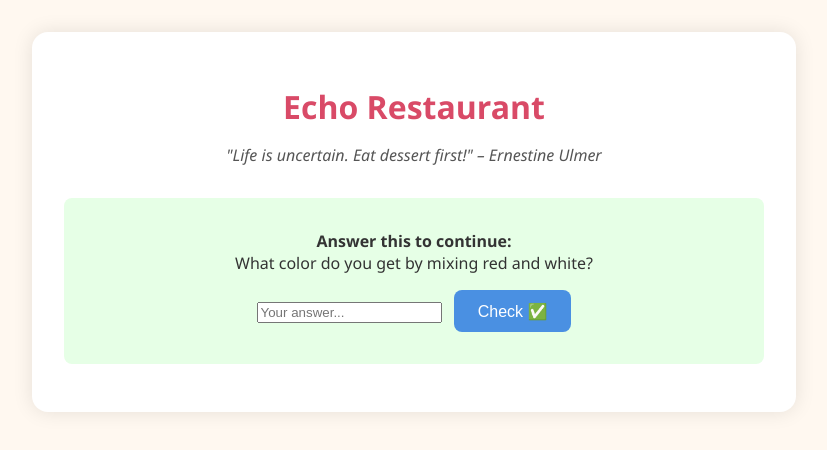
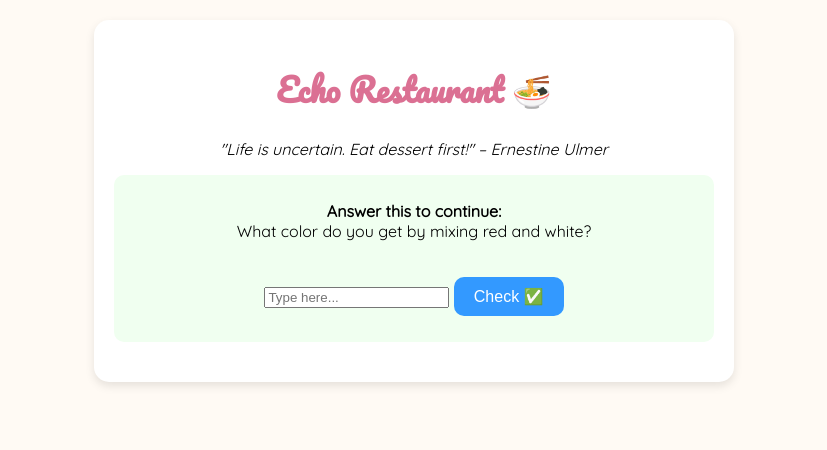
Before and after one commit to swatin9/echo-menu, a plain HTML site: page index.html in a window 1280 px wide. Shown: the whole page, without its empty margins (226-1053 px from the left). Drawn offline with Linux system fonts and the light colour scheme.

Commit message:
Update index.html

```diff
--- a/index.html
+++ b/index.html
@@ -3,138 +3,107 @@
 <head>
   <meta charset="UTF-8" />
   <meta name="viewport" content="width=device-width, initial-scale=1.0"/>
-  <title>Echo Menu</title>
+  <title>Echo Menu 🍽</title>
+  <link rel="stylesheet" href="https://fonts.googleapis.com/css2?family=Pacifico&family=Quicksand&display=swap">
   <style>
     body {
-      font-family: 'Segoe UI', sans-serif;
-      background: #fff8f0;
+      font-family: 'Quicksand', sans-serif;
+      background: #fffaf4;
       margin: 0;
-      padding: 0;
-      color: #333;
-    }
-
-    .container {
-      max-width: 700px;
-      margin: 2rem auto;
-      padding: 2rem;
-      background: #ffffff;
-      border-radius: 16px;
-      box-shadow: 0 0 20px rgba(0, 0, 0, 0.1);
-    }
-
-    h1 {
-      text-align: center;
-      color: #d94a67;
-      margin-bottom: 0.5rem;
-    }
-
-    .quote {
-      text-align: center;
-      font-style: italic;
-      color: #555;
-      margin-bottom: 2rem;
-    }
-
-    .question-box {
-      background: #e6ffe6;
-      padding: 1rem;
-      border-radius: 8px;
-      margin-bottom: 1rem;
+      padding: 20px;
       text-align: center;
     }
-
-    .hidden {
-      display: none;
+    h1 {
+      font-family: 'Pacifico', cursive;
+      color: #db7093;
     }
-
-    .section {
-      margin: 1.5rem 0;
+    .menu-container {
+      max-width: 600px;
+      margin: 0 auto;
+      background: #fff;
+      padding: 20px;
+      border-radius: 15px;
+      box-shadow: 0 4px 10px rgba(0,0,0,0.1);
     }
-
+    .question-box {
+      margin-bottom: 20px;
+      background: #f0fff0;
+      padding: 10px;
+      border-radius: 10px;
+    }
     label {
-      font-weight: 600;
+      display: block;
+      margin-top: 10px;
+      font-weight: bold;
     }
-
-    input[type="text"], input[type="radio"], input[type="checkbox"] {
-      margin-right: 0.5rem;
+    img {
+      width: 200px;
+      height: auto;
+      border-radius: 10px;
+      margin: 10px auto;
     }
-
-    button {
-      background-color: #4a90e2;
+    .button {
+      padding: 10px 20px;
+      background-color: #3399ff;
       color: white;
-      padding: 0.7rem 1.5rem;
       border: none;
-      border-radius: 8px;
-      font-size: 1rem;
+      border-radius: 10px;
+      font-size: 16px;
       cursor: pointer;
+      margin-top: 20px;
     }
-
-    button:hover {
-      background-color: #357ab8;
-    }
-
-    img.food {
-      max-width: 100%;
-      border-radius: 8px;
-      margin: 10px 0;
+    .button:hover {
+      background-color: #0077cc;
     }
   </style>
 </head>
 <body>
-  <div class="container">
-    <h1>Echo Restaurant</h1>
-    <p class="quote">"Life is uncertain. Eat dessert first!" – Ernestine Ulmer</p>
+  <div class="menu-container">
+    <h1>Echo Restaurant 🍜</h1>
+    <p><em>"Life is uncertain. Eat dessert first!" – Ernestine Ulmer</em></p>
 
-    <div id="quiz" class="question-box">
-      <p><strong>Answer this to continue:</strong><br>
-      What color do you get by mixing red and white?</p>
-      <input type="text" id="answer" placeholder="Your answer..." />
-      <button onclick="checkAnswer()">Check ✅</button>
-      <p id="message"></p>
+    <div class="question-box">
+      <p><strong>Answer this to continue:</strong><br>What color do you get by mixing red and white?</p>
+      <input type="text" id="quizAnswer" placeholder="Type here..." />
+      <button onclick="checkAnswer()" class="button">Check ✅</button>
+      <p id="quizMessage"></p>
     </div>
 
-    <form id="menuForm" class="hidden" action="thank-you.html" method="GET">
-      <div class="section">
-        <h3>Main Dish</h3>
-        <label><input type="radio" name="main" required value="Cheesy Pasta Tteokbokki" /> Cheesy Pasta Tteokbokki</label><br>
-        <img class="food" src="https://i.imgur.com/fPGBNfG.jpg" alt="Cheesy Pasta Tteokbokki">
+    <form id="orderForm" style="display:none;" action="thank-you.html" method="GET">
+      <label>Main Dish</label>
+      <input type="radio" name="main" value="Cheesy Pasta Tteokbokki" required />
+      Cheesy Pasta Tteokbokki<br>
+      <img src="https://images.unsplash.com/photo-1609501674056-e877c5b3d3e4" alt="Cheesy Tteokbokki" />
 
-        <label><input type="radio" name="main" value="Makhni Tteokbokki" /> Makhni Tteokbokki</label><br>
-        <img class="food" src="https://i.imgur.com/3AdFbZC.jpg" alt="Makhni Tteokbokki">
-      </div>
+      <input type="radio" name="main" value="Makhni Tteokbokki" />
+      Makhni Tteokbokki<br>
+      <img src="https://images.unsplash.com/photo-1582453470968-793a25ca7b45" alt="Makhni Tteokbokki" />
 
-      <div class="section">
-        <h3>Add-ons</h3>
-        <label><input type="checkbox" name="addons" value="Extra Cheese" /> Extra Cheese</label>
-      </div>
+      <label>Add-ons</label>
+      <input type="checkbox" name="addon" value="Extra Cheese" /> Extra Cheese
 
-      <div class="section">
-        <h3>Dessert</h3>
-        <label><input type="radio" name="dessert" required value="Mango Cheesecake" /> Mango Cheesecake</label><br>
-        <img class="food" src="https://i.imgur.com/0bzvJUb.jpg" alt="Mango Cheesecake">
+      <label>Dessert</label>
+      <input type="radio" name="dessert" value="Mango Cheesecake" required />
+      Mango Cheesecake<br>
+      <img src="https://images.unsplash.com/photo-1612197526444-e02ee8b32792" alt="Mango Cheesecake" />
 
-        <label><input type="radio" name="dessert" value="Chocolate Cheesecake" /> Chocolate Cheesecake</label><br>
-        <img class="food" src="https://i.imgur.com/Mv0aA4h.jpg" alt="Chocolate Cheesecake">
-      </div>
+      <input type="radio" name="dessert" value="Chocolate Cheesecake" />
+      Chocolate Cheesecake<br>
+      <img src="https://images.unsplash.com/photo-1612197672023-7d964bc59c80" alt="Chocolate Cheesecake" />
 
-      <div style="text-align: center;">
-        <button type="submit">Place Order ✨</button>
-      </div>
+      <button type="submit" class="button">Place Order ✨</button>
     </form>
   </div>
 
   <script>
     function checkAnswer() {
-      const ans = document.getElementById('answer').value.trim().toLowerCase();
-      const msg = document.getElementById('message');
-      const form = document.getElementById('menuForm');
-
-      if (ans === 'pink') {
-        msg.textContent = 'Great! You can order now 🎉';
-        form.classList.remove('hidden');
+      const answer = document.getElementById("quizAnswer").value.trim().toLowerCase();
+      const message = document.getElementById("quizMessage");
+      if (answer === "pink") {
+        message.innerHTML = "Great! You can order now 🎉";
+        document.getElementById("orderForm").style.display = "block";
       } else {
-        msg.textContent = 'Oops! Try again 💭';
-        form.classList.add('hidden');
+        message.innerHTML = "Oops! Try again.";
       }
     }
   </script>
```
